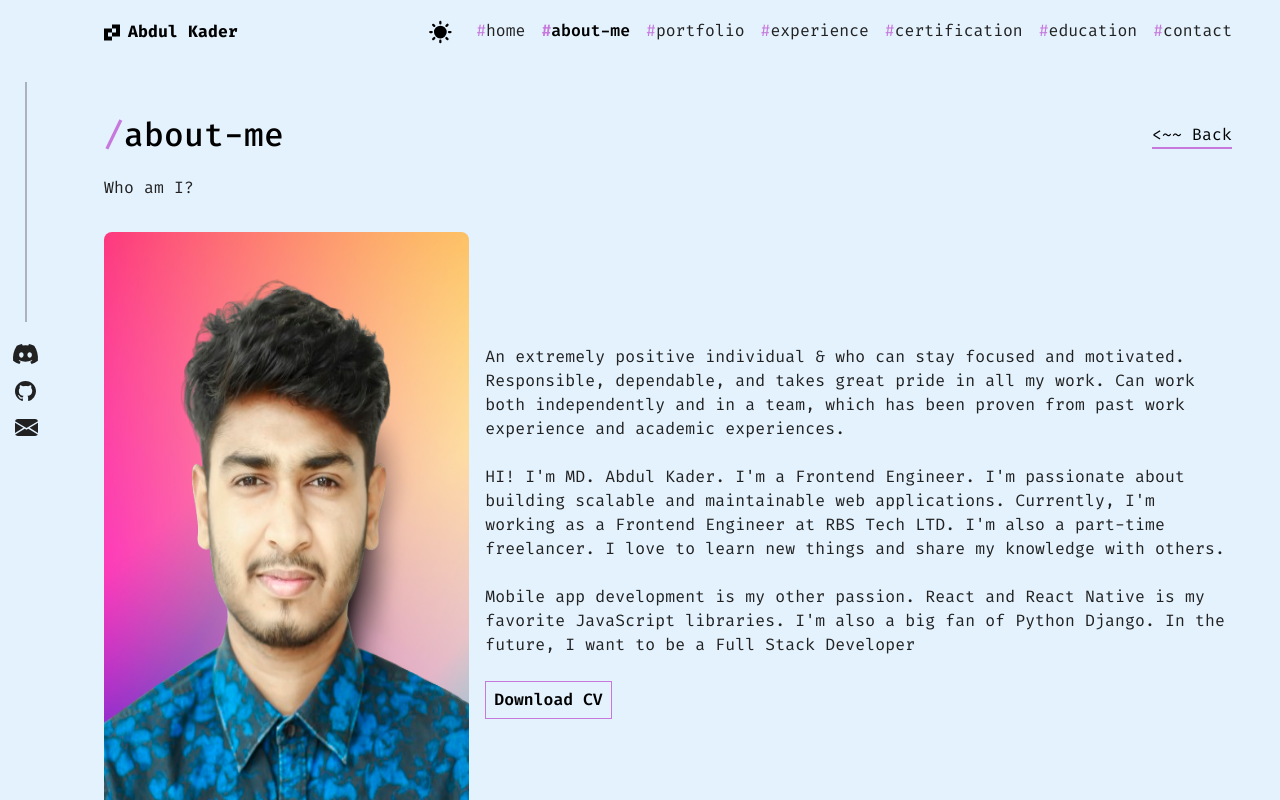
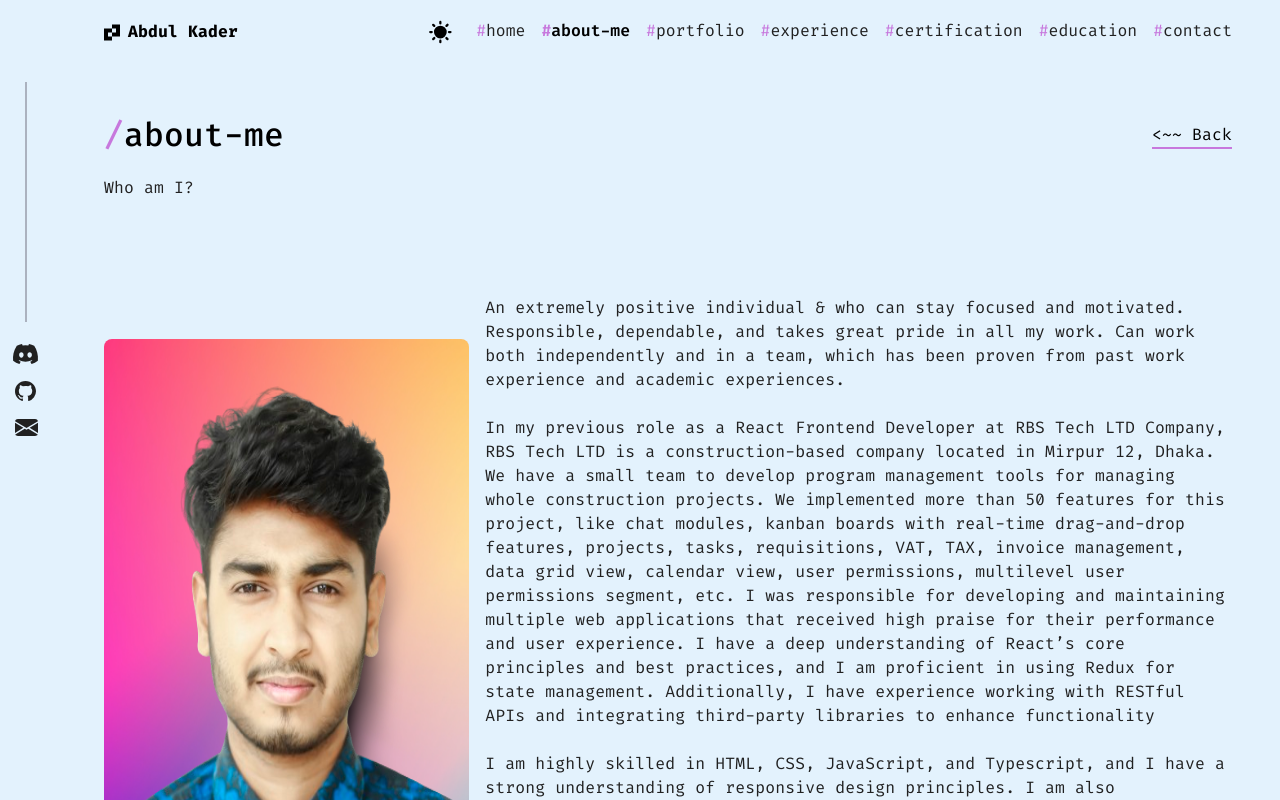
Before and after one commit to abdulkadershohan/react-protfolio, a React (Create React App) app: page /about in a window 1280 px wide. Shown: the top 800 px of the page. Built offline with nearby package versions, Linux system fonts and the light colour scheme.

Commit message:
chore: Update meta description and about me text

```diff
--- a/public/index.html
+++ b/public/index.html
@@ -7,44 +7,20 @@
   <meta name="viewport" content="width=device-width, initial-scale=1" />
   <meta name="theme-color" content="#000000" />
   <meta name="google-site-verification" content="vx4WUtniphq87_LxNVMVBGl_HLlyYCY8zIONeVFTgzk" />
-  <meta name="description"
-    content="An extremely positive individual & who can stay focused and motivated. Responsible, dependable, and takes great pride in all my work. Can work both independently and in a team, which has been proven from past work experience and academic experiences.
+  <meta name="description" content="An extremely positive individual & who can stay focused and motivated. Responsible, dependable, and takes great pride in all my work. Can work both independently and in a team, which has been proven from past work experience and academic experiences. I am highly skilled in HTML, CSS, JavaScript, and Typescript, and I have a strong understanding of
+    responsive design principles. I am also experienced in using version control systems such as Git and
+    have a solid understanding of Agile development methodologies. My ability to collaborate effectively
+    with cross-functional teams and my strong problem-solving skills have been instrumental in delivering
+    successful projects on time and within budget." />
+  <link rel="apple-touch-icon" href="%PUBLIC_URL%/sohanLogo.png" />
 
-  HI! I'm MD. Abdul Kader. I'm a Frontend Engineer. I'm passionate about building scalable and maintainable web applications. Currently, I'm working as a Frontend Engineer at RBS Tech LTD. I'm also a part-time freelancer. I love to learn new things and share my knowledge with others.
-
-  Mobile app development is my other passion. React and React Native is my favorite JavaScript libraries. I'm also a big fan of Python Django. In the future, I want to be a Full Stack Developer" />
-  <link rel="apple-touch-icon" href="%PUBLIC_URL%/sohanLogo.png" />
-  <!--
-      manifest.json provides metadata used when your web app is installed on a
-      user's mobile device or desktop. See https://developers.google.com/web/fundamentals/web-app-manifest/
-    -->
   <link rel="manifest" href="%PUBLIC_URL%/manifest.json" />
-  <!--
-      Notice the use of %PUBLIC_URL% in the tags above.
-      It will be replaced with the URL of the `public` folder during the build.
-      Only files inside the `public` folder can be referenced from the HTML.
-
-      Unlike "/favicon.ico" or "favicon.ico", "%PUBLIC_URL%/favicon.ico" will
-      work correctly both with client-side routing and a non-root public URL.
-      Learn how to configure a non-root public URL by running `npm run build`.
-    -->
   <title>MD Abdul Kader</title>
 </head>
 
 <body>
   <noscript>You need to enable JavaScript to run this app.</noscript>
   <div id="root"></div>
-  <!--
-      This HTML file is a template.
-      If you open it directly in the browser, you will see an empty page.
-
-      You can add webfonts, meta tags, or analytics to this file.
-      The build step will place the bundled scripts into the <body> tag.
-
-      To begin the development, run `npm start` or `yarn start`.
-      To create a production bundle, use `npm run build` or `yarn build`.
-    -->
-  <!-- <script src="https://smtpjs.com/v3/smtp.js"> -->
   </script>
 </body>
 
--- a/src/components/about/AboutMeFull.jsx
+++ b/src/components/about/AboutMeFull.jsx
@@ -17,12 +17,30 @@ const aboutMeData = {
         },
         {
             id: 2,
-            text: `HI! I'm MD. Abdul Kader. I'm a Frontend Engineer. I'm passionate about building scalable and maintainable web applications. Currently, I'm working as a Frontend Engineer at RBS Tech LTD. I'm also a part-time freelancer. I love to learn new things and share my knowledge with others.`
+            text: `In my previous role as a React Frontend Developer at RBS Tech LTD Company, RBS Tech LTD is a
+construction-based company located in Mirpur 12, Dhaka. We have a small team to develop program
+management tools for managing whole construction projects. We implemented more than 50 features
+for this project, like chat modules, kanban boards with real-time drag-and-drop features, projects,
+tasks, requisitions, VAT, TAX, invoice management, data grid view, calendar view, user permissions,
+multilevel user permissions segment, etc. I was responsible for developing and maintaining multiple
+web applications that received high praise for their performance and user experience. I have a deep
+understanding of React’s core principles and best practices, and I am proficient in using Redux for
+state management. Additionally, I have experience working with RESTful APIs and integrating
+third-party libraries to enhance functionality`
         },
         {
-            id: 3,
-            text: ` Mobile app development is my other passion. React and React Native is my favorite JavaScript libraries. I'm also a big fan of Python Django. In the future, I want to be a Full Stack Developer`,
-        }
+            id: 4,
+            text: `I am highly skilled in HTML, CSS, JavaScript, and Typescript, and I have a strong understanding of
+responsive design principles. I am also experienced in using version control systems such as Git and
+have a solid understanding of Agile development methodologies. My ability to collaborate effectively
+with cross-functional teams and my strong problem-solving skills have been instrumental in delivering
+successful projects on time and within budget.`
+
+        },
+        // {
+        //     id: 3,
+        //     text: ` Mobile app development is my other passion. React and React Native is my favorite JavaScript libraries. I'm also a big fan of Python Django. In the future, I want to be a Full Stack Developer`,
+        // }
     ],
     mySkills: [
         {
--- a/src/components/hero/Hero.jsx
+++ b/src/components/hero/Hero.jsx
@@ -24,7 +24,10 @@ const heroTopSectionData = {
     title5: "React Native",
     title6: "developer!",
   },
-  subtitle: `I'm a Frontend Engineer with 2 years of solid experience in React and React Native. I'm passionate about building scalable and maintainable web applications.`,
+  subtitle: `Experienced React JS Developer and adept MERN stack developer skilled in building robust web and mobile
+applications using MongoDB, Express, React.js, Next.js, and Node.js. Proficient in creating professional mobile
+solutions with a strong focus on user experience. Passionate about delivering user-centric experiences through
+technology and dedicated to crafting high-quality applications.`,
   image: hero,
   doing: {
     text: "Currently working on",
@@ -93,7 +96,7 @@ export default function Hero() {
                 fontWeight={400}
               >{subtitle}
               </CTypography>
-              <Box>
+              <Box pt={2}>
                 <CButton
                   component={Link}
                   to="/contact"
```
